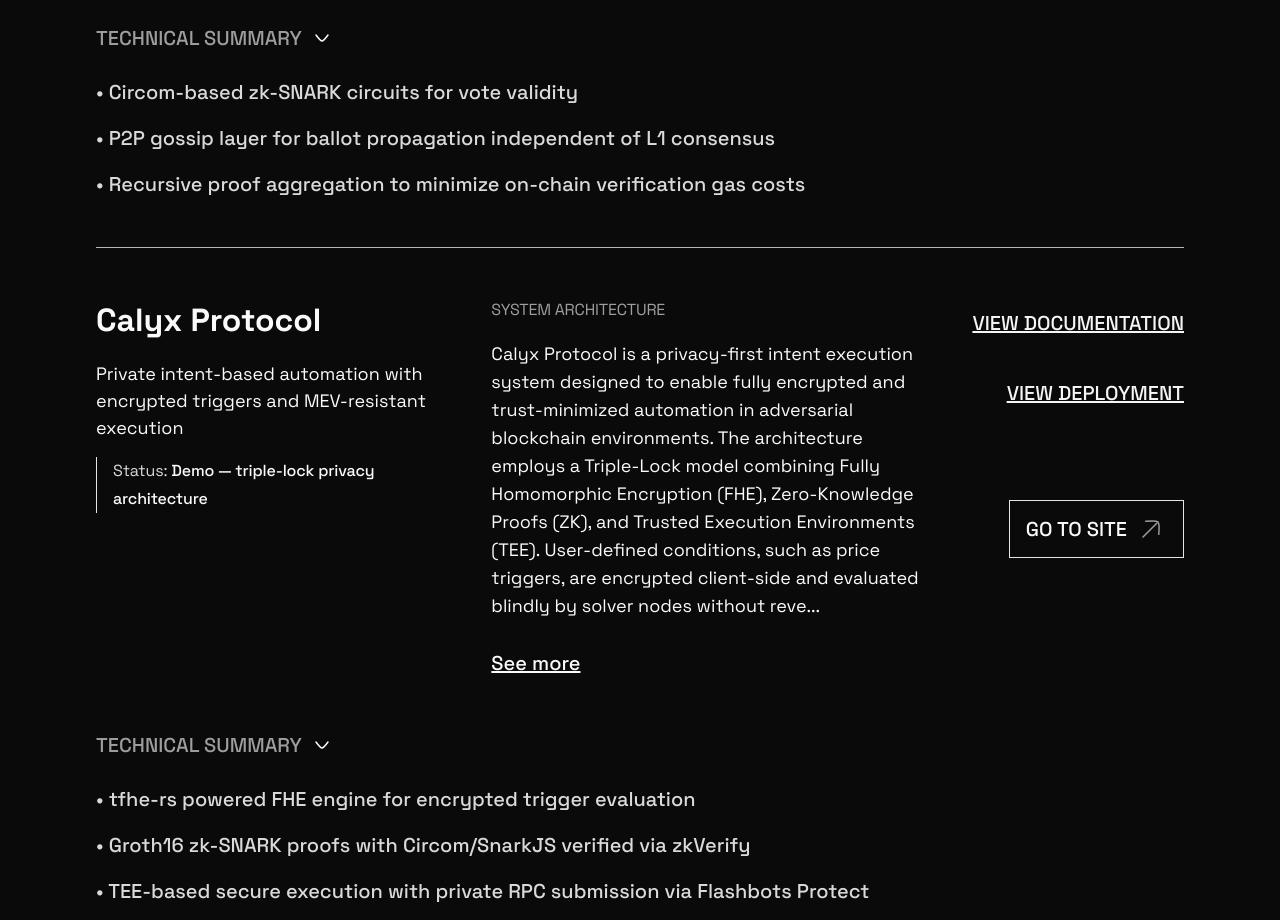
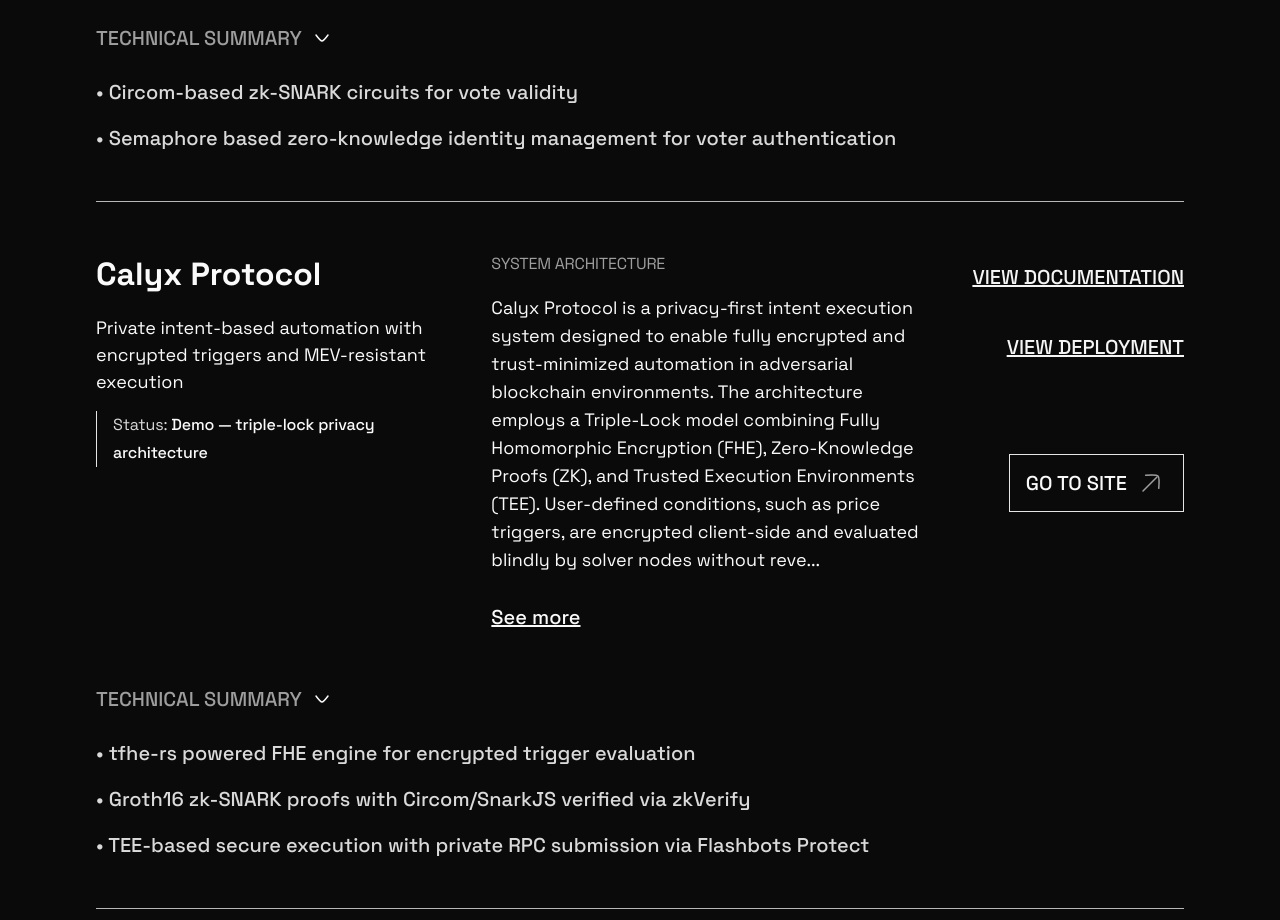
Before and after one commit to Poneglyph-Labs/landing, a Next.js app: page /projects in a window 1280 px wide. Shown: the part 820-1740 px from the top of the page. Built offline with nearby package versions, Linux system fonts and the light colour scheme.

Commit message:
fix: fixed typeo in veravote project

```diff
--- a/app/projects/data/projectsData.ts
+++ b/app/projects/data/projectsData.ts
@@ -30,8 +30,7 @@
             'VeraVote is a privacy-preserving electronic voting protocol designed for high-stakes governance in hostile network environments. Built upon a custom zk-SNARK circuit, it allows voters to generate a validity proof of their ballot locally without revealing their vote choice to the coordinator or the public ledger. The system architecture separates the ballot casting layer from the tallying layer, utilizing a homomorphic tallying scheme that enables universal verifiability. This ensures that any observer can mathematically prove the election outcome is correct without decrypting individual votes. The implementation mitigates coercion vectors by allowing for infinite vote overwrites prior to the tallying phase, rendering the final key generation non-deterministic from the perspective of an external observer.',
         technicalSummary: [
             'Circom-based zk-SNARK circuits for vote validity',
-            'P2P gossip layer for ballot propagation independent of L1 consensus',
-            'Recursive proof aggregation to minimize on-chain verification gas costs',
+            'Semaphore based zero-knowledge identity management for voter authentication',
         ],
         siteUrl: 'https://veravote.org',
         links: {
```
